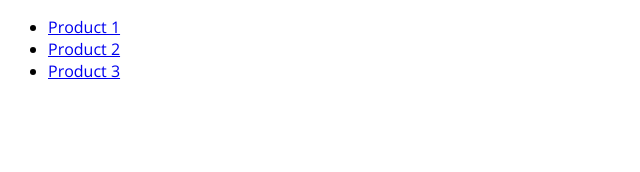
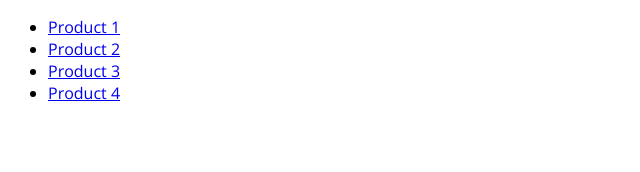
Before and after one commit to Rim4i4ok/nextjs-generation, a Next.js app: page / in a window 1280 px wide. Shown: the top 172 px of the page, without its empty margins (0-640 px from the left). Built offline with nearby package versions, Linux system fonts and the light colour scheme.

Commit message:
getStaticPaths fallback

```diff
--- a/data/dummy-backend.json
+++ b/data/dummy-backend.json
@@ -14,6 +14,11 @@
       "id": "p3",
       "title": "Product 3",
       "description": "This is product 3"
+    },
+    {
+      "id": "p4",
+      "title": "Product 4",
+      "description": "This is product 4"
     }
   ]
 }
--- a/pages/[pid]/index.js
+++ b/pages/[pid]/index.js
@@ -44,7 +44,7 @@ export async function getStaticPaths() {
       { params: { pid: "p2" } },
       { params: { pid: "p3" } },
     ],
-    fallback: false, // ???
+    fallback: false, // will return 404 if input params not in return array
   };
 }
 
```
